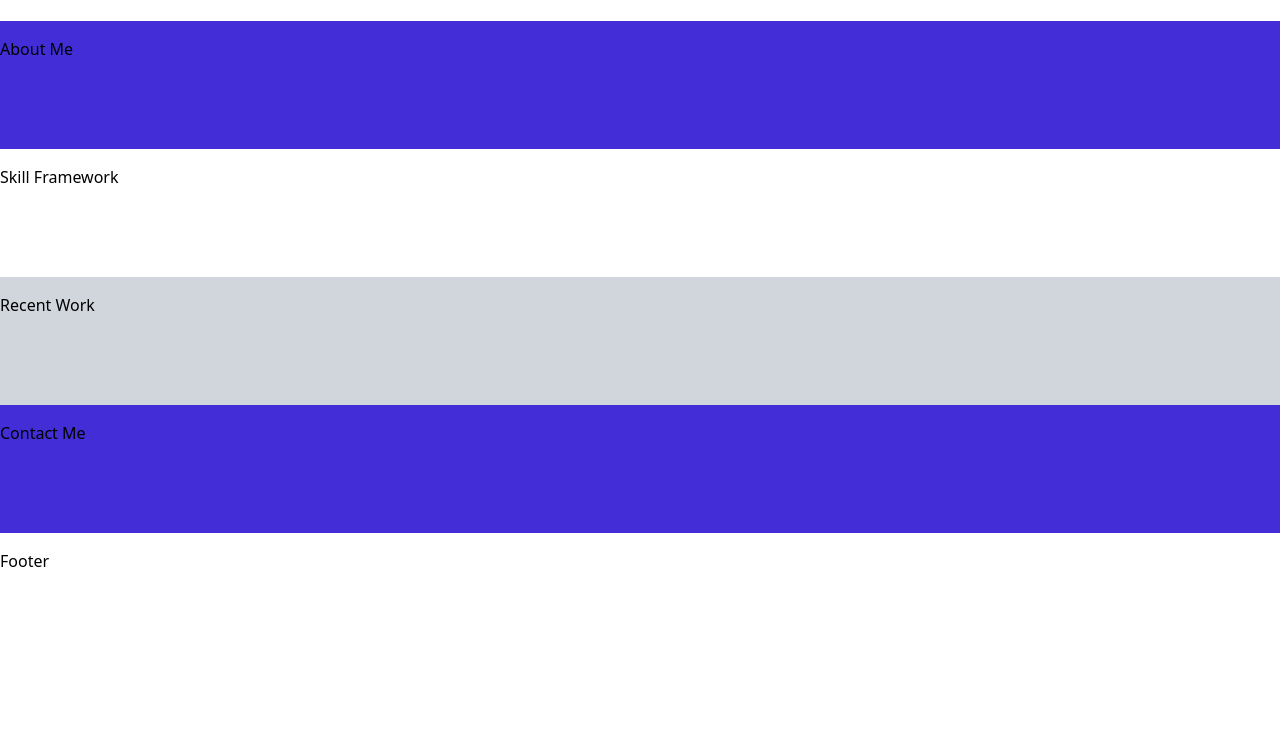
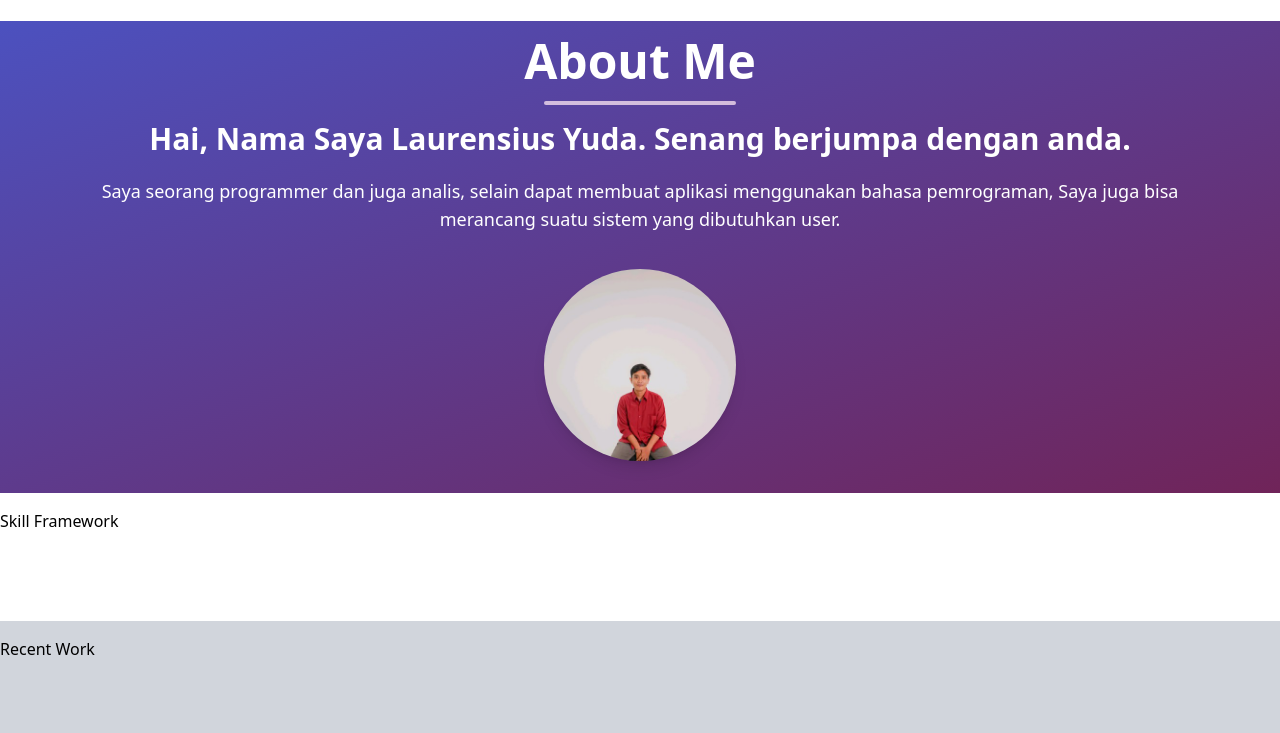
Before and after one commit to laurensiusyuda/portofolio-tailwind, a website: page src/about.html in a window 1280 px wide. Shown: the part 67-800 px from the top of the page. Drawn offline with nearby package versions, Linux system fonts and the light colour scheme.

Commit message:
feat : make about me

```diff
--- a/src/about.html
+++ b/src/about.html
@@ -7,15 +7,21 @@
         <script
             src="https://cdn.jsdelivr.net/npm/@tailwindcss/browser@4"></script>
 
+        <!-- style css -->
+        <style>
+        .gradient
+        {
+            background-image: linear-gradient(to bottom right, #4C51BF , #702459 );
+        }
+        </style>
+
     </head>
     <body>
         <section class="w-screen mx-auto px-4">
             <nav class="flex flex-wrap p-6 justify-between">
-
                 <div class="flex flex-shrink-0 mr-6">
                     <img src="../img/logo.png" alt class="h-10 w-50 mr-2">
                 </div>
-
                 <div class="block lg:hidden">
                     <a
                         class="flex items-center px-3 py-2 rounded border border-indigo-400 text-indigo-500 hover:text-indigo-700 hover:border-indigo-700">
@@ -25,7 +31,6 @@
                         </svg>
                     </a>
                 </div>
-
                 <div
                     class="w-full block flex-grow lg:flex lg:items-center lg:w-auto">
                     <div class="text-sm lg:flex-grow">
@@ -42,38 +47,57 @@
                             Me</a>
                     </div>
                 </div>
-
                 <div>
                     <a href="#"
                         class="inline-block text-sm px-4 py-2 rounded text-gray-600 border border-gray-600 hover:border-transparent hover:text-white hover:bg-indigo-700 mt-4 lg:mt-0">
                         Contact me
                     </a>
                 </div>
-
             </nav>
         </section>
 
         <!-- About Me -->
         <section
-            class="w-screen mx-auto py-4 bg-indigo-700 h-32">
-            About Me
+            class="w-screen mx-auto py-4 gradient">
+            <div class="px-16 py-8n text-white text-center">
+                <h1
+                    class="w-full text-5xl font-bold">About
+                    Me
+                </h1>
+                <div class="mb-4 mt-4">
+                    <div
+                        class="bg-pink-100 w-2/3 md:w-1/6 opacity-75 rounded h-1 mx-auto"></div>
+                </div>
+                <h2 class="text-3xl font-bold mb-5">
+                    Hai, Nama Saya Laurensius Yuda. Senang berjumpa dengan anda.
+                </h2>
+                <h3 class="text-lg mb-5">
+                    Saya seorang programmer dan juga analis, selain dapat
+                    membuat aplikasi menggunakan bahasa pemrograman, Saya juga
+                    bisa merancang suatu sistem yang dibutuhkan user.
+                </h3>
+                <div class="w-full">
+                    <div class="px-4 py-4">
+                        <img
+                            src="../img/laurensius_yuda.jpeg"
+                            class="shadow-lg rounded-full max-w-full mx-auto text-center w-48" />
+                    </div>
+                </div>
+            </div>
         </section>
 
         <!-- Skill Framework -->
         <section class="w-screen mx-auto py-4 bg-white h-32">
             Skill Framework
         </section>
-
         <!-- My Recent Work -->
         <section class="w-screen mx-auto py-4 bg-gray-300 h-32">
             Recent Work
         </section>
-
         <!-- Contact Me -->
         <section class="w-screen mx-auto py-4 bg-indigo-700 h-32">
             Contact Me
         </section>
-
         <!-- Footer -->
         <section class="w-screen mx-auto py-4 bg-white h-32">Footer</section>
     </body>
```
Also changed, not shown: img/laurensius_yuda.jpeg (added), 2 other files.
